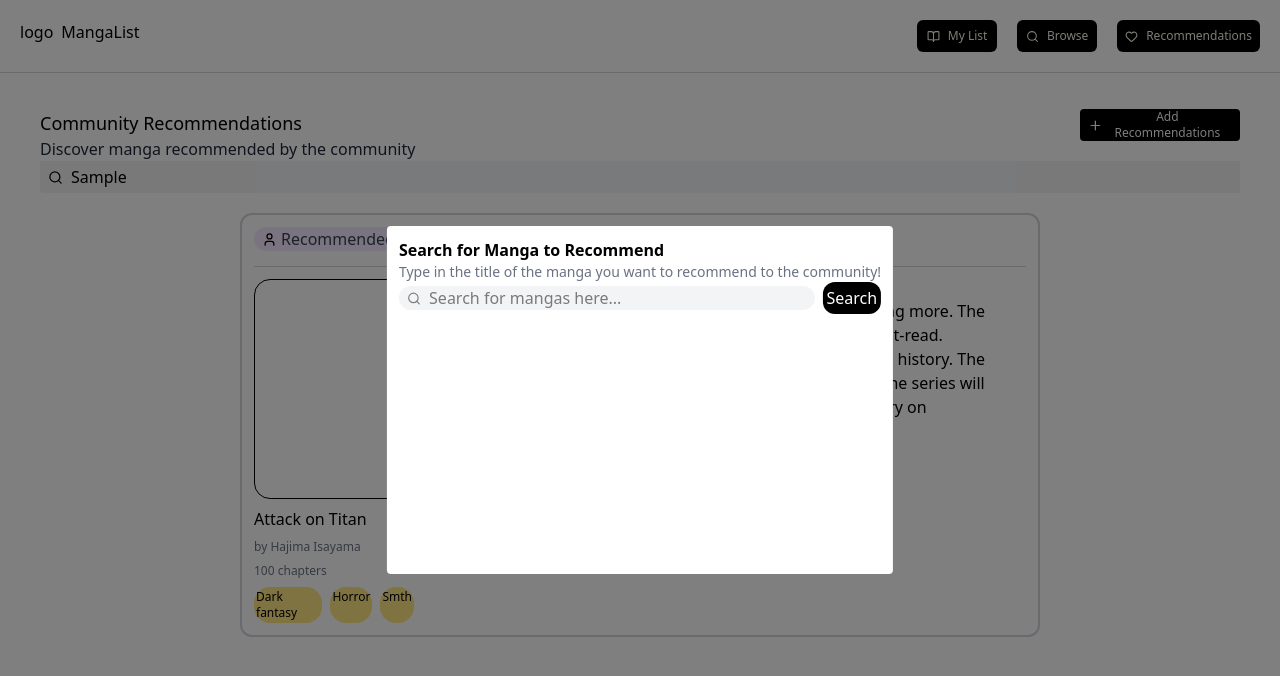
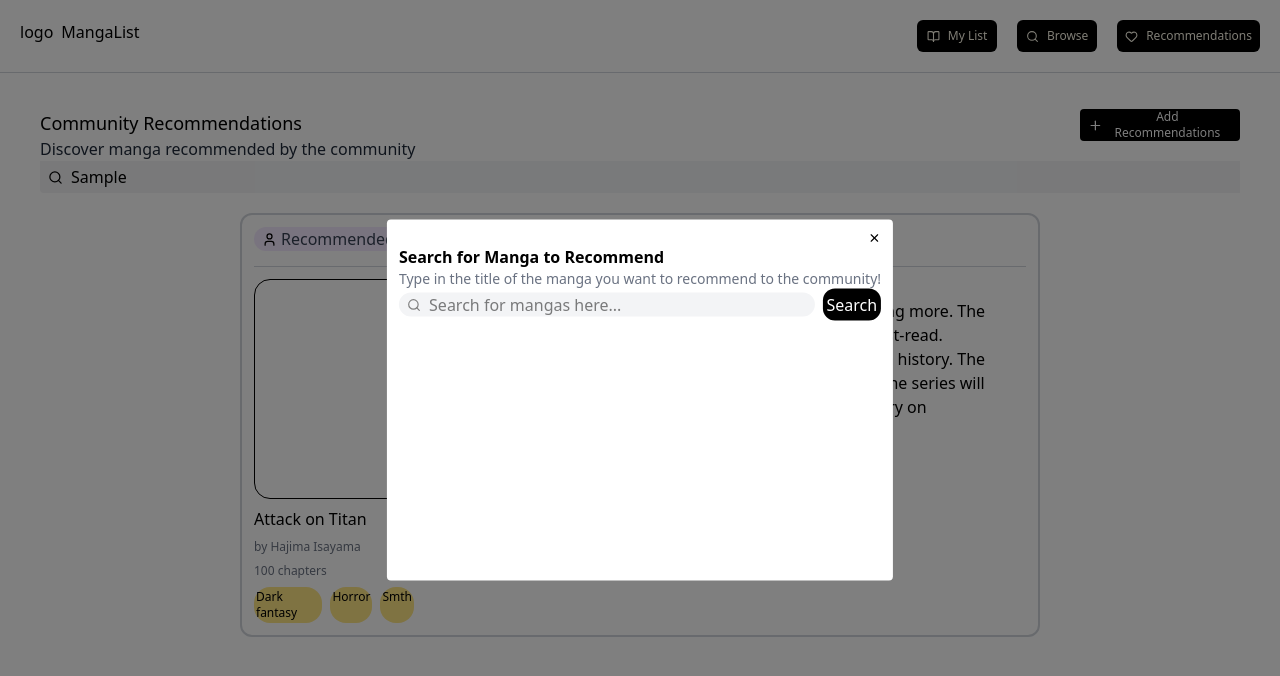
Before and after one commit to eggtoasts/Manga-Tracker, a React (Vite) app in the folder frontend/: page /recs in a window 1280 px wide. Both pictures are taken after typing "Sample" into the empty fields and a click on the button "Add Recommendations". Shown: the top 676 px of the page. Built offline with nearby package versions, Linux system fonts and the light colour scheme.

Commit message:
Add close dialog button + fix url formatting for manga searching - fixed bug where the search query was recommending some... interesting things

```diff
--- a/frontend/src/components/AddRecDialog.jsx
+++ b/frontend/src/components/AddRecDialog.jsx
@@ -1,4 +1,4 @@
-import { Search } from "lucide-react";
+import { Search, X } from "lucide-react";
 import axios from "axios";
 import { useRef, useEffect } from "react";
 import { useState } from "react";
@@ -15,7 +15,7 @@ async function fetchSearchData(query) {
   } catch (error) {}
 }
 
-export default function AddRecDialog({ onClose }) {
+export default function AddRecDialog({ closeDialog }) {
   const [searchedMangas, setSearchedMangas] = useState([]);
 
   const inputRef = useRef(null);
@@ -35,9 +35,13 @@ export default function AddRecDialog({ onClose }) {
   return (
     <div className="fixed inset-0 z-50 flex items-center justify-center bg-black/50">
       {/* le dialog */}
+
       <div className="rounded p-3 bg-white fixed top-[50%] left-[50%] translate-x-[-50%] translate-y-[-50%] z-10">
         {/* header stuff */}
         <div className="flex flex-col">
+          <button className="ml-auto cursor-pointer">
+            <X onClick={() => closeDialog()} size={"13"} />
+          </button>
           <h1 className="font-semibold">Search for Manga to Recommend</h1>
           <h2 className="text-gray-500 text-sm">
             Type in the title of the manga you want to recommend to the
--- a/frontend/src/pages/RecPage.jsx
+++ b/frontend/src/pages/RecPage.jsx
@@ -14,7 +14,7 @@ export default function RecPage() {
 
   return (
     <>
-      {isDialogOpen === true && <AddRecDialog />}
+      {isDialogOpen === true && <AddRecDialog closeDialog={closeDialog} />}
       <div className="mx-5 p-5 mt-4 h-35 flex content-center w-fill justify-between flex-col">
         {/* title & bio */}
         <div className="flex">
```
Also changed, not shown: 1 other file (tests, documents, lock files or other folders).
